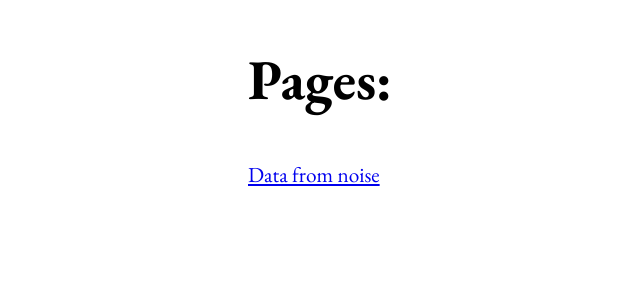
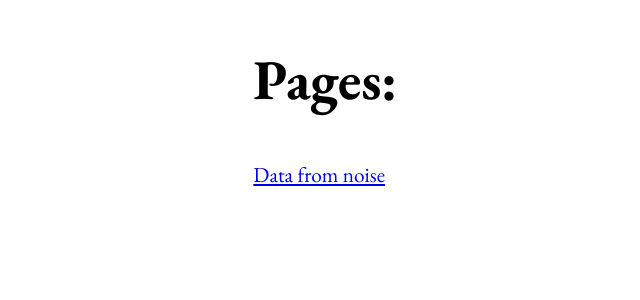
Before and after one commit to allaisandrea/allaisandrea.github.io, a Jekyll site: the page built from index.html, in a window 1280 px wide. Shown: the top 300 px of the page, without its empty margins (56-696 px from the left). Built offline with Jekyll 4.4.1, drawn with Linux system fonts in a browser that asks for light colours.

Commit message:
Small body margin

```diff
--- a/assets/css/style.css
+++ b/assets/css/style.css
@@ -11,7 +11,7 @@
 }
 
 body {
-    margin: 0;
+    margin: 0 0.25em;
     overflow-x: hidden;
 }
 
```
